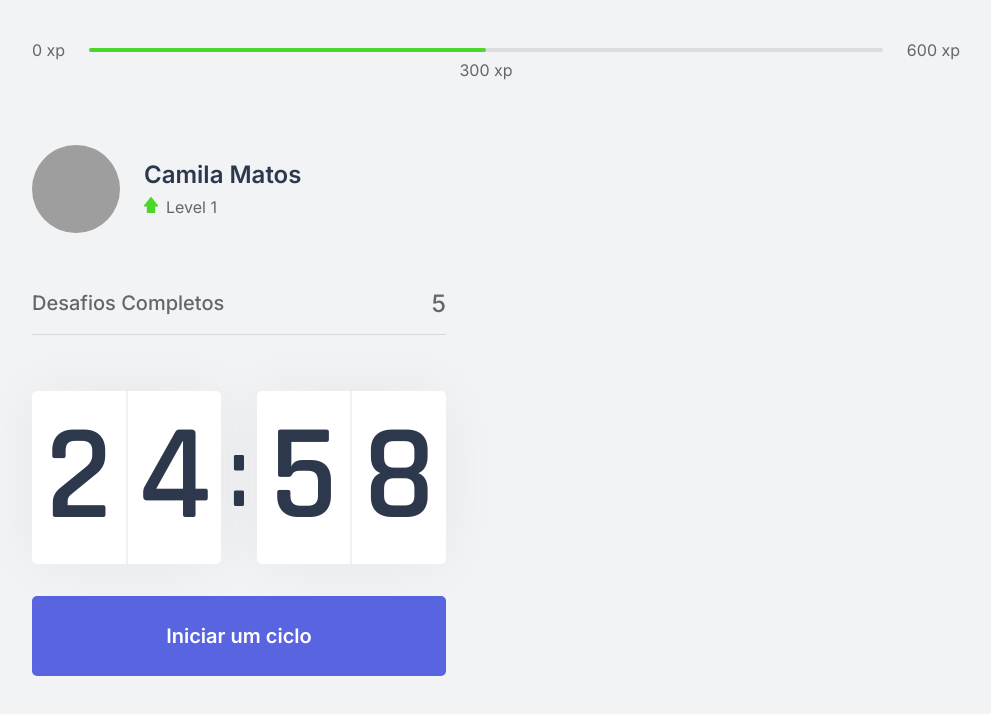
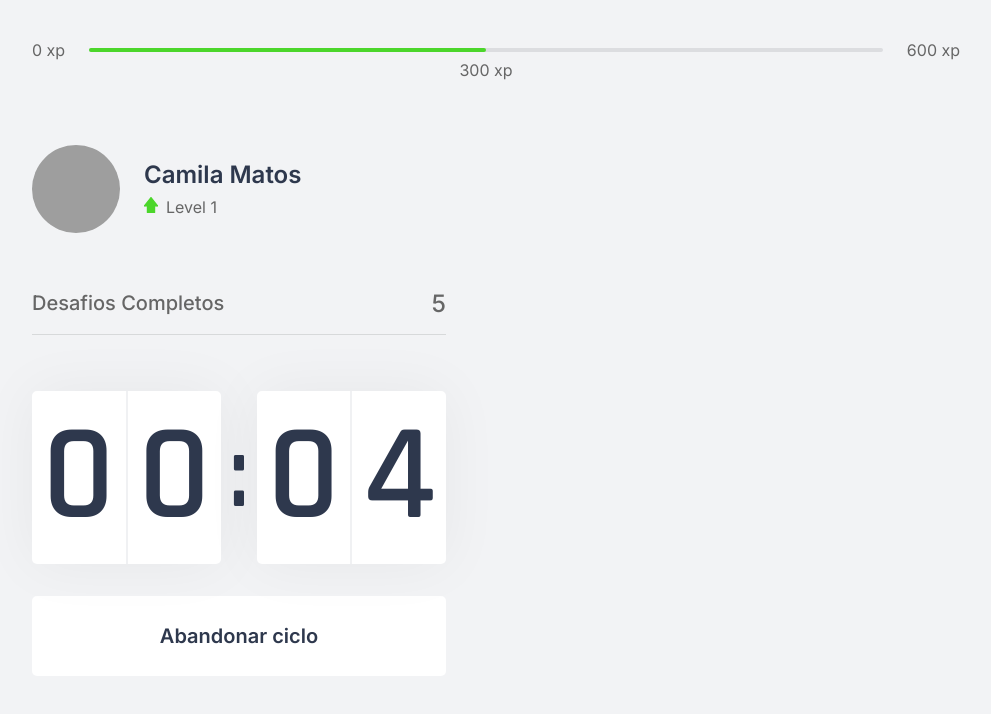
Before and after one commit to camiladev/nlw-4-moveit-1.0, a Next.js app: page / in a window 1280 px wide. Both pictures are taken after a click on the button "Iniciar um ciclo". Shown: the top 714 px of the page, without its empty margins (144-1135 px from the left). Built offline with nearby package versions, Linux system fonts and the light colour scheme; grey boxes are pictures that could not be loaded.

Commit message:
Criado funcionalidades para resetar o relogio e quando o relogio chegar a zero

```diff
--- a/src/components/Countdown.tsx
+++ b/src/components/Countdown.tsx
@@ -2,8 +2,9 @@
 import style from '../styles/components/Countdown.module.css'
 
 export function Countdown() {
-    const [time, setTime] = useState(25 * 60); //retorna o valor em segundos de 25 minutos
-    const [active, setActive] = useState(false);
+    const [time, setTime] = useState(0.1 * 60); //retorna o valor em segundos de 25 minutos
+    const [isActive, setIsActive] = useState(false);
+    const [hasFinished, setHasFinished] = useState(false);
 
     const minutes = Math.floor(time / 60); //retorna valor arredondado
     const seconds = time % 60; //retorna o resto da divisao, o que vem depois da virgula
@@ -11,17 +12,28 @@
     const [minuteLeft, minuteRight] = String(minutes).padStart(2, '0').split('');
     const [secondLeft, secondRight] = String(seconds).padStart(2, '0').split('');
 
+    let countdownTimeout: NodeJS.Timeout;
+
     function startCountdown(){
-       setActive(true);
+        setIsActive(true);
+    }
+
+    function resetCountdown(){
+        clearTimeout(countdownTimeout);
+        setIsActive(false);
+        setTime(0.1 * 60);
     }
 
     useEffect(() => {
-        if(active && time > 0){
-            setTimeout(() => {
+        if(isActive && time > 0){
+            countdownTimeout = setTimeout(() => {
                 setTime(time - 1)
             }, 1000)
+        }else if(isActive && time === 0){
+            setHasFinished(true);
+            setIsActive(false);
         }
-    }, [active, time])
+    }, [isActive, time])
 
     return(
         <div>
@@ -38,6 +50,26 @@
 
             </div>
 
+            { hasFinished ? (
+                <button
+                    disabled
+                    className={style.countdownButton}
+
+                    >
+                    Ciclo Encerrado
+            </button>
+            ) : (
+                <>
+                    { isActive ? (
+                        <button
+                        type="button"
+                        className={`${style.countdownButton} ${style.countdownButtonActive}`}
+                        onClick={resetCountdown}
+                        >
+                        Abandonar ciclo
+                    </button>
+
+                    ) : (
                         <button
                             type="button"
                             className={style.countdownButton}
@@ -45,6 +77,10 @@
                             >
                             Iniciar um ciclo
                         </button>
+                    )}
+                </>
+            )}
+
         </div>
     )
 }
--- a/src/styles/components/Countdown.module.css
+++ b/src/styles/components/Countdown.module.css
@@ -61,6 +61,31 @@
     transition: background-color 0.2s;
 }
 
+.countdownButton:disabled{
+    background: var(--white);
+    color: var(--text);
+    cursor: not-allowed;
+}
+
 .countdownButton:hover{
     background: var(--blue-dark);
 }
+
+.countdownButton:not(:disabled):hover{
+    background: var(--blue-dark);
+}
+
+.countdownButtonActive {
+    background: var(--white);
+    color: var(--title);
+}
+
+.countdownButtonActive:hover {
+    background: var(--red);
+    color: var(--white);
+}
+
+.countdownButtonActive:not(:disabled):hover {
+    background: var(--red);
+    color: var(--white);
+}
```
Also changed, not shown: challenges.json (added, +62 -0 lines), src/styles/components/ChallengeBox.module.css (added). Lines whose indentation alone changed are shown as unchanged.
